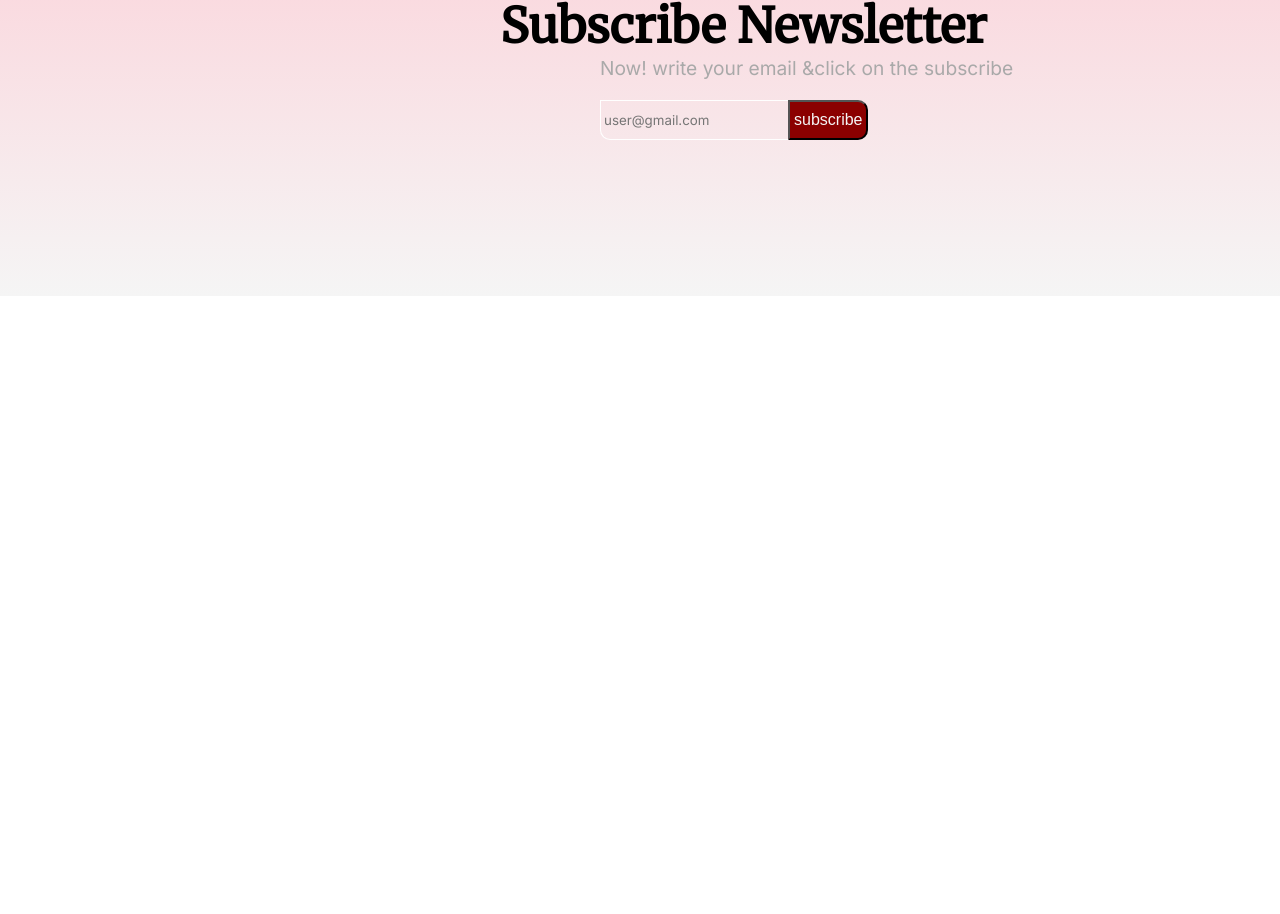
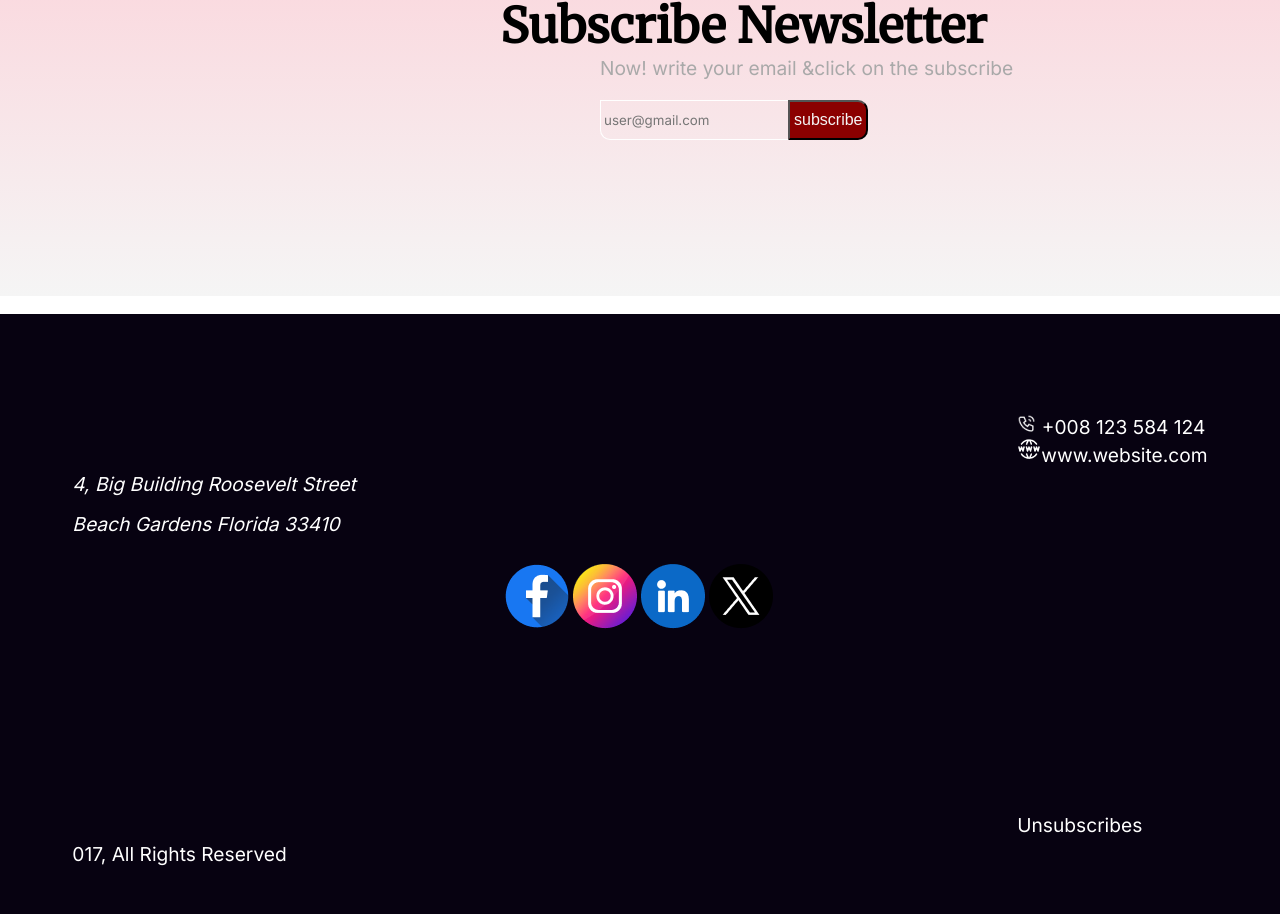
Before and after one commit to NahiyaNasir/new-misson, a plain HTML site: page index.html in a window 1280 px wide. Shown: the part 5858-6772 px from the top of the page. Before the commit the page ends 6154 px from the top, so only its background shows below. Drawn offline with Linux system fonts and the light colour scheme.

Commit message:
second commit

```diff
--- a/index.css
+++ b/index.css
@@ -75,7 +75,7 @@ font-weight: 700  ;
 }
 
 .banner2-sec{
- background-image: url('assets/Vectorrr.png');
+ background-image:   url('assets/Vectorrr.png');
   height: 600px;
   background-repeat: no-repeat;
   background-size: cover;
@@ -302,15 +302,18 @@ height: 230px;
 
 
 }
+
 #gifts p{
   font-family: Inter;
   padding: 5px;
   font-weight: 400;
   color: cadetblue;
+
 }
 .container2{
   display: flex;
   flex-wrap: wrap;
+  justify-content: last baseline;
 
 }
 .subscribe{
@@ -386,3 +389,48 @@ padding: 3px;
   font-size: 1.2rem;
   color: darkgray;
 }
+.footer{
+  background-color: rgba(7, 2, 17, 1);
+  height: 600px;
+  color: white;
+  position: relative;
+  top: 100px;
+  display: flex;
+  justify-content: space-around;
+}
+.address{
+  margin-top: 150px;
+}
+.address address{
+  font-weight: 400;
+  font-family: Inter;
+  font-size: 1.2rem;line-height: 40px;
+}
+.address p{
+  margin-top: 300px;
+   font-weight: 400;
+  font-family: Inter;
+  font-size: 1.2rem;
+  line-height: 20px;
+
+}
+.icons{
+  margin-top: 250px;
+  margin-right: 100px;
+
+}
+
+.phone-number{
+  margin-top: 100px;
+  font-weight: 400;
+  font-family: Inter;
+  font-size: 1.2rem;
+  line-height: 20px;
+}
+.l{
+  margin-top: 350px;
+  font-weight: 400;
+  font-family: Inter;
+  font-size: 1.2rem;
+  line-height: 20px;
+}
--- a/index.html
+++ b/index.html
@@ -149,7 +149,36 @@
          </div>
       </div>
     </section>
-   </footer>
+    <br>
+    <section>
+      <div class="footer">
+        <div class="address"><address>4, Big Building Roosevelt Street <br>
+          Beach Gardens Florida 33410 </address>
+        <p>017, All Rights Reserved</p></div>
+
+        <div class="icons">
+
+          <img src="" alt="">
+          <img src="assets/Facebook.png"  alt="">
+          <img src="assets/Instagram.png" alt="">
+          <img src="assets/Linkedin.png" alt="">
+          <img src="assets/Twitter.png" alt="">
+
+        </div>
+        <div class="phone-number">
+           <p><img src="assets/Call.png" alt="" height="20px"> +008 123 584 124</p>
+
+           <p><img src="assets/Website.png" alt="">www.website.com</p>
+           <p class="l">Unsubscribes</p>
+
+        </div>
+
+
+
+      </div>
+    </section>
+
+    </footer>
   </div>
 
 
```
